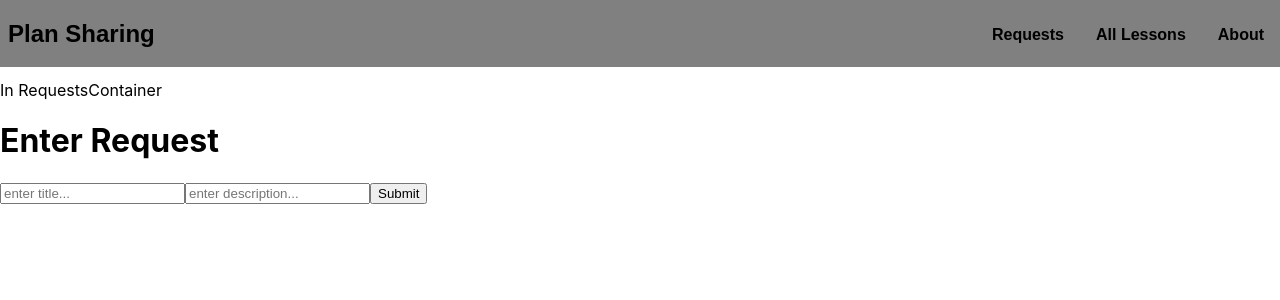
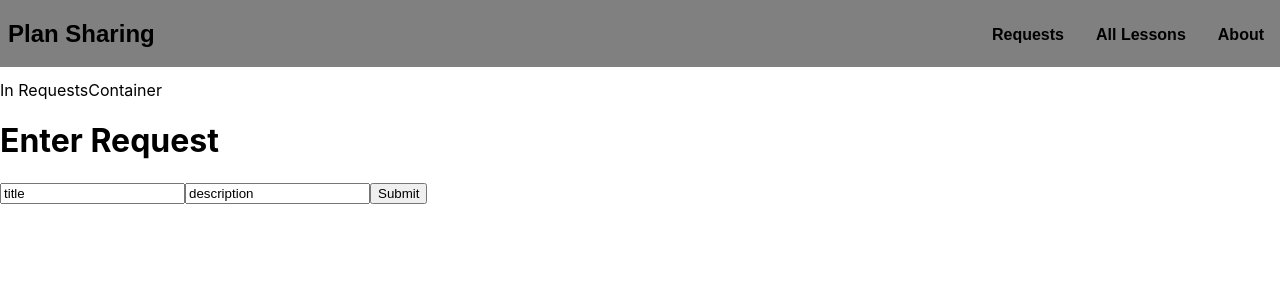
Before and after one commit to eric-klimowich/plan-sharing-frontend, a React (Create React App) app: page /requests in a window 1280 px wide. Shown: the top 300 px of the page. Built offline with nearby package versions, Linux system fonts and the light colour scheme; no server answers.

Commit message:
Created controlled form for adding request

```diff
--- a/src/components/AddRequest.js
+++ b/src/components/AddRequest.js
@@ -1,6 +1,12 @@
 import React, { Component } from 'react'
 
 class AddRequest extends Component {
+
+  state = {
+    title: 'title',
+    description: 'description'
+  }
+
   render() {
     return (
       <div className="add-request">
@@ -10,12 +16,14 @@ class AddRequest extends Component {
             className="add-request-form__input"
             type="text"
             name="title"
+            value={this.state.title}
             placeholder="enter title..."
           />
           <input
             className="add-request-form__input"
             type="text"
             name="description"
+            value={this.state.description}
             placeholder="enter description..."
           />
           <input
```
